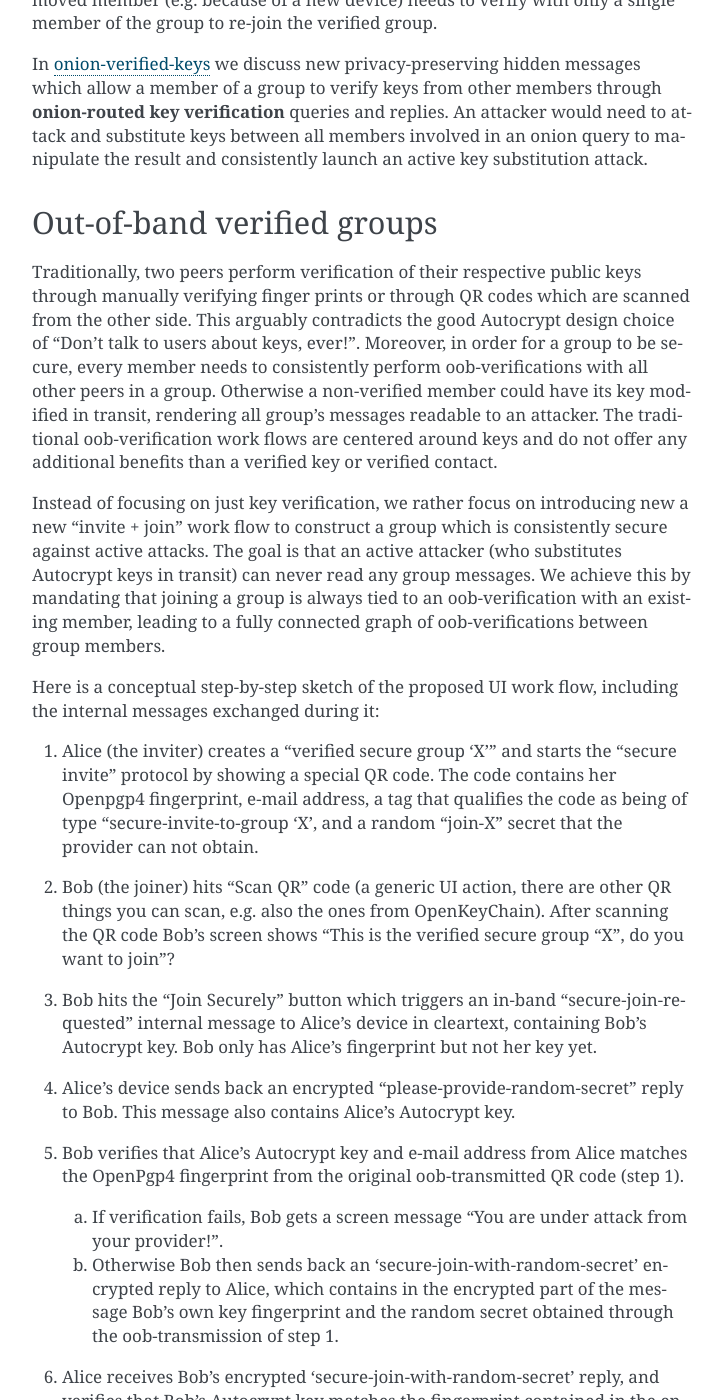
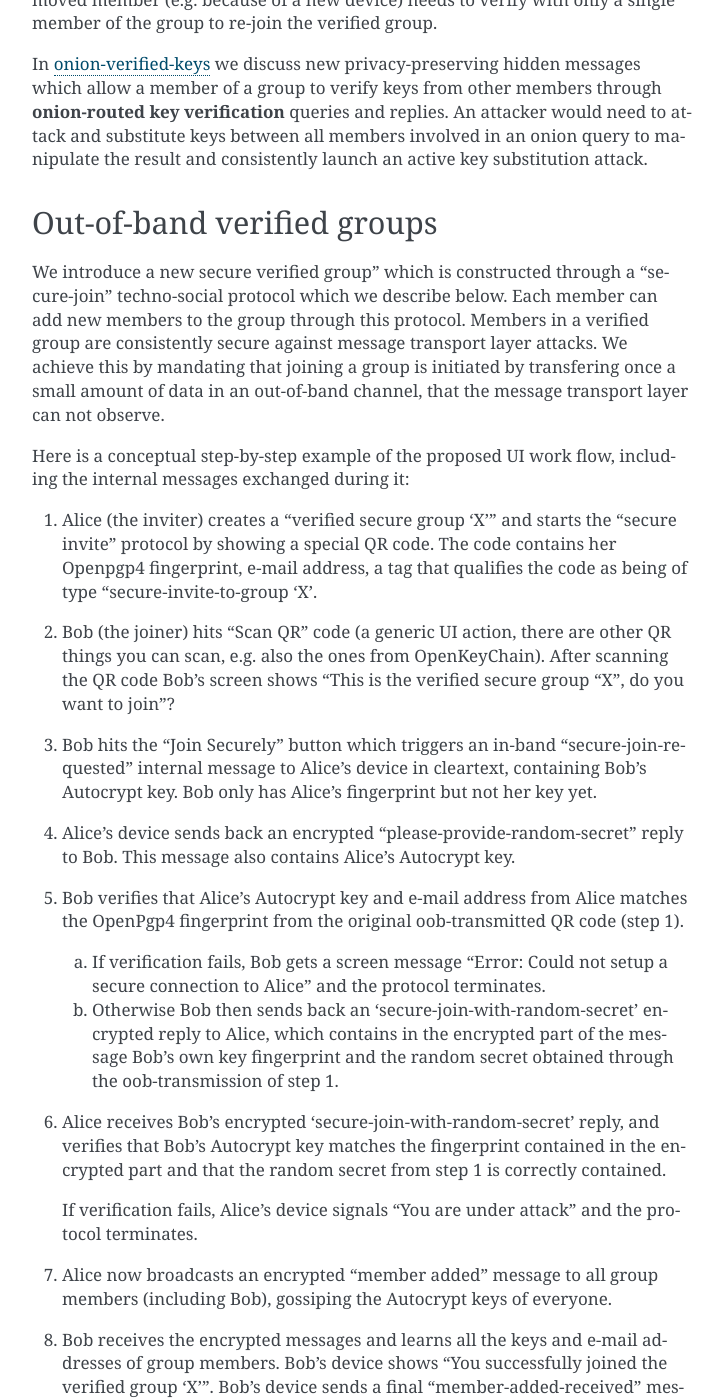
Before and after one commit to nextleap-project/countermitm, a Sphinx documentation site: the page built from source/new.rst, in a window 1280 px wide and 1400 px high, scrolled down 882 px. Shown: the whole window, without its empty margins (388-1109 px from the left). Built offline with Sphinx 7.4.7, drawn with Linux system fonts in a browser that asks for light colours; pages that are not in the unit, such as notebooks, are missing from menus; some of the changed text lies outside the part shown.

Commit message:
- shorten intro to verified groups - strike sign+encrypt+sign possibility (Alice can not authenticate   Bob with it) -

```diff
--- a/source/new.rst
+++ b/source/new.rst
@@ -55,35 +55,21 @@ consistently launch an active key substitution attack.
 Out-of-band verified groups
 ---------------------------
 
-Traditionally, two peers perform verification of their respective
-public keys through manually verifying finger prints or through
-QR codes which are scanned from the other side.  This arguably
-contradicts the good Autocrypt design choice of "Don't talk to
-users about keys, ever!".  Moreover, in order for a group to be secure,
-every member needs to consistently perform oob-verifications with all
-other peers in a group. Otherwise a non-verified member could have its
-key modified in transit, rendering all group's messages readable to an
-attacker. The traditional oob-verification work flows are centered
-around keys and do not offer any additional benefits than a verified key
-or verified contact.
+We introduce a new secure verified group" which is constructed through
+a "secure-join" techno-social protocol which we describe below.  Each member
+can add new members to the group through this protocol. Members in a verified
+group are consistently secure against message transport layer attacks.  We achieve
+this by mandating that joining a group is initiated by transfering once a small
+amount of data in an out-of-band channel, that the message transport layer
+can not observe.
 
-Instead of focusing on just key verification, we rather focus on
-introducing new a new "invite + join" work flow to construct a
-group which is consistently secure against active attacks.
-The goal is that an active attacker (who substitutes Autocrypt keys in
-transit) can never read any group messages.  We achieve this
-by mandating that joining a group is always tied to an oob-verification
-with an existing member, leading to a fully connected graph of oob-verifications
-between group members.
-
-Here is a conceptual step-by-step sketch of the proposed UI work flow,
+Here is a conceptual step-by-step example of the proposed UI work flow,
 including the internal messages exchanged during it:
 
 1. Alice (the inviter) creates a "verified secure group 'X'" and starts
    the "secure invite" protocol by showing a special QR code.
    The code contains her Openpgp4 fingerprint, e-mail address, a tag
-   that qualifies the code as being of type "secure-invite-to-group 'X', and
-   a random "join-X" secret that the provider can not obtain.
+   that qualifies the code as being of type "secure-invite-to-group 'X'.
 
 2. Bob (the joiner) hits "Scan QR" code (a generic UI action, there are other
    QR things you can scan, e.g. also the ones from OpenKeyChain).
@@ -101,8 +87,8 @@ including the internal messages exchanged during it:
 5. Bob verifies that Alice's Autocrypt key and e-mail address from Alice matches
    the OpenPgp4 fingerprint from the original oob-transmitted QR code (step 1).
 
-   a) If verification fails, Bob gets a screen message "You are under attack
-      from your provider!".
+   a) If verification fails, Bob gets a screen message "Error: Could not setup
+      a secure connection to Alice" and the protocol terminates.
 
    b) Otherwise Bob then sends back an 'secure-join-with-random-secret' encrypted
       reply to Alice, which contains in the encrypted part of the message Bob's
@@ -113,7 +99,8 @@ including the internal messages exchanged during it:
    verifies that Bob's Autocrypt key matches the fingerprint contained in the
    encrypted part and that the random secret from step 1 is correctly contained.
 
-   If verification fails, Alice's device signals "You are under active attack!".
+   If verification fails, Alice's device signals "You are under attack"
+   and the protocol terminates.
 
 7. Alice now broadcasts an encrypted "member added" message to all group
    members (including Bob), gossiping the Autocrypt keys of everyone.
@@ -127,7 +114,7 @@ including the internal messages exchanged during it:
    shows a screen "Bob <email-address> securely joined group 'X'"
 
 Bob and Alice may now both invite and add more members which in turn
-can add more members. Through the described join/invite flow
+can add more members. Through the described secure-join work flow
 we know that everybody in the group has been oob-verified with
 at least one member and that all members are fully connected.
 
@@ -137,9 +124,9 @@ is consistently e2e encrypted and always safe against active
 provider/network attackers. There are never any warnings
 about changed keys that could be clicked away.
 
-A user with a new key (because e.g. of lost device)
-looses the ability to read from or write to the group any messages
-and needs to find one group member to perform secure-join again.
+A user who lost his device or key, she looses the ability to read from
+or write to the verified group.  She will need to find one group member to
+perform secure-join again.
 
 
 The provider can not impersonate Bob
@@ -149,7 +136,7 @@ The message provider could try in step 3 to substitute the
 "secure-join-requested" message and use a Bob-MITM key before
 forwarding the message to Alice.  Alice can in step 4 not find
 out about the MITM key and sends the "please-provide-random-secret"
-encrypted reply to the Bob-MITM key.  The provider can read the
+encrypted reply to the Bob-MITM key. The provider can decrypt the
 content of this message but it will fail to obtain the random secret
 from Bob:
 
@@ -176,10 +163,6 @@ not impersonated Bob towards Alice.  The devices will thus only
 show success (in step 8 and 9) if Alice and Bob saw the true keys
 and e-mail addresses of each other, and the true keys have been
 used for all signed+encrypted messages.
-
-An alternative to using a random oob-verified secret for securing
-against a provider impersonation attack is if all encrypted
-messages use ``sign(encrypt(sign(message)))`` semantics.
 
 
 Notes on the verified group protocol
```
